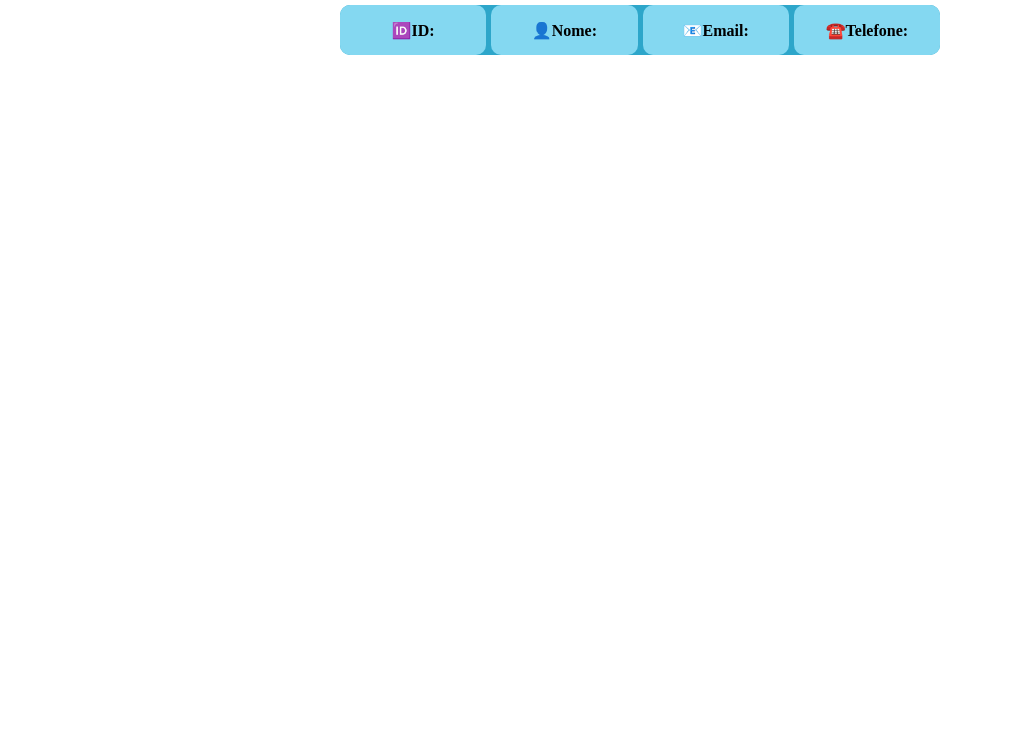
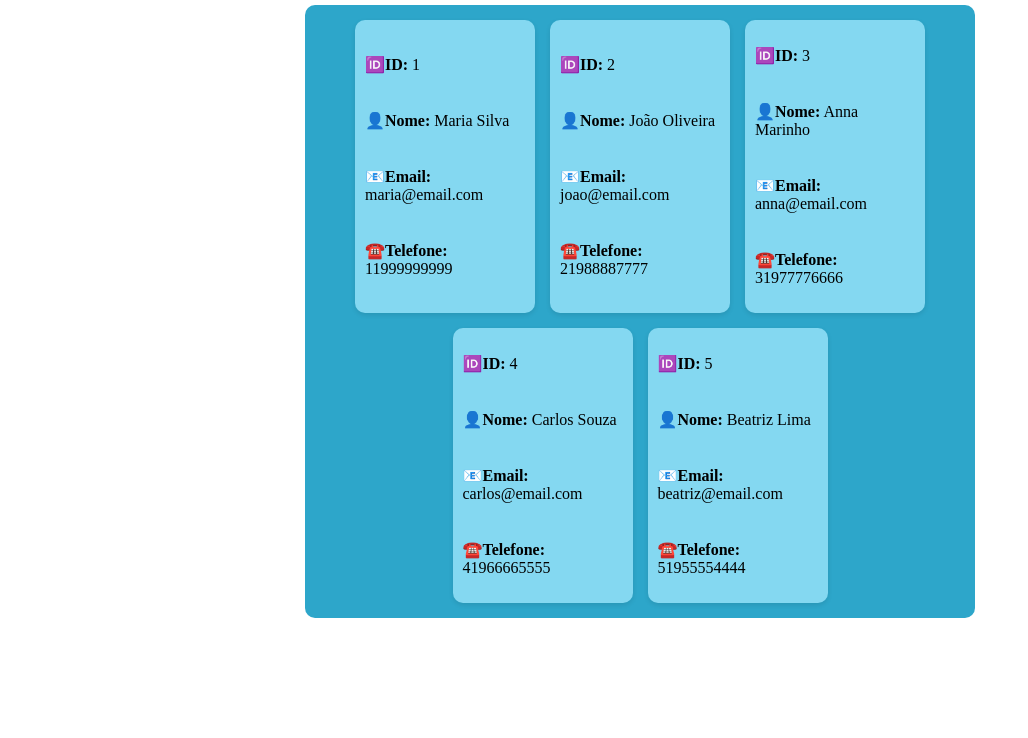
Before and after one commit to KaylaCB/exercicio-estagio, a plain HTML site: page index.html in a window 1280 px wide. Shown: the part 62-800 px from the top of the page, without its empty margins (0-1028 px from the left). Drawn offline with Linux system fonts and the light colour scheme.

Commit message:
ajustei CSS para funcionar com js e removi parte desnecessária no html. Troquei fetchone por fetchall no bd para buscar todos os dados

```diff
--- a/clientes.json
+++ b/clientes.json
@@ -1,6 +1,32 @@
-{
-  "id": 1,
-  "nome": "Kayla Caldas",
-  "email": "kayla@email.com",
-  "telefone": "1234-5678"
-}
+[
+    {
+        "id": 1,
+        "nome": "Maria Silva",
+        "email": "maria@email.com",
+        "telefone": "11999999999"
+    },
+    {
+        "id": 2,
+        "nome": "João Oliveira",
+        "email": "joao@email.com",
+        "telefone": "21988887777"
+    },
+    {
+        "id": 3,
+        "nome": "Anna Marinho",
+        "email": "anna@email.com",
+        "telefone": "31977776666"
+    },
+    {
+        "id": 4,
+        "nome": "Carlos Souza",
+        "email": "carlos@email.com",
+        "telefone": "41966665555"
+    },
+    {
+        "id": 5,
+        "nome": "Beatriz Lima",
+        "email": "beatriz@email.com",
+        "telefone": "51955554444"
+    }
+]
--- a/index.html
+++ b/index.html
@@ -7,13 +7,7 @@
 </head>
 <body>
     <p><h2>Dados do Cliente</h2></p>
-<center><div class="card-container">
-   <div class="item"><p><strong>🆔ID:</strong> <span id="id"></span></p></div>
-    <div class="item"><p><strong>👤Nome:</strong> <span id="nome"></span></p></div>
-    <div class="item"><p><strong>📧Email:</strong> <span id="email"></span></p></div>
-    <div class="item"><p><strong>☎️Telefone:</strong> <span id="telefone"></span></p></div>
-</div>
-</center>
+<div class="card-container"></div>
 
     <script src="script.js"></script>
 </body>
--- a/script.js
+++ b/script.js
@@ -0,0 +1,27 @@
+fetch('clientes.json', { cache: "no-store" })
+  .then(resposta => resposta.json())
+  .then(clientes => {
+    console.log('Tipo:', typeof clientes);
+    console.log('Conteúdo:', clientes);
+
+    if (!Array.isArray(clientes)) {
+      console.error('JSON recebido não é um array:', clientes);
+      return;
+    }
+
+    const container = document.querySelector('.card-container');
+    container.innerHTML = '';
+
+    clientes.forEach(cliente => {
+      const card = document.createElement('div');
+      card.className = 'item';
+      card.innerHTML = `
+        <p><strong>🆔ID:</strong> ${cliente.id}</p>
+        <p><strong>👤Nome:</strong> ${cliente.nome}</p>
+        <p><strong>📧Email:</strong> ${cliente.email}</p>
+        <p><strong>☎️Telefone:</strong> ${cliente.telefone}</p>
+      `;
+      container.appendChild(card);
+    });
+  })
+  .catch(erro => console.error('Erro ao carregar JSON:', erro));
--- a/style.css
+++ b/style.css
@@ -1,21 +1,26 @@
-h2 {
-    justify-content:center;
-    display: flex;
-}
-  .card-container {
-  gap: 5px;
+.card-container {
+  display: flex;
+  flex-wrap: wrap; /* quebrar linha */
+  gap: 15px;
+  justify-content: center;
   background-color: rgb(45, 166, 202);
-  justify-content:center;
-  display: flex;
   border-radius: 10px;
-width: 600px;
+  width: 640px;
+  padding: 15px;
+  margin: 0 auto; /* centralizar */
 }
 
 .item {
   background-color: rgb(132, 216, 241);
   border-radius: 10px;
-   justify-content:center;
+  width: 180px;
+  min-height: 90px;
+  padding: 10px;
+  box-sizing: border-box;
   display: flex;
-  width: 170px;
-  height: 50px;
+  flex-direction: column;
+  justify-content: center;
+  gap: 5px;
+  word-wrap: break-word; /* evitar texto quebrando layout */
+  box-shadow: 0 2px 5px rgba(0,0,0,0.1);
 }
```
Also changed, not shown: 1 other file.
